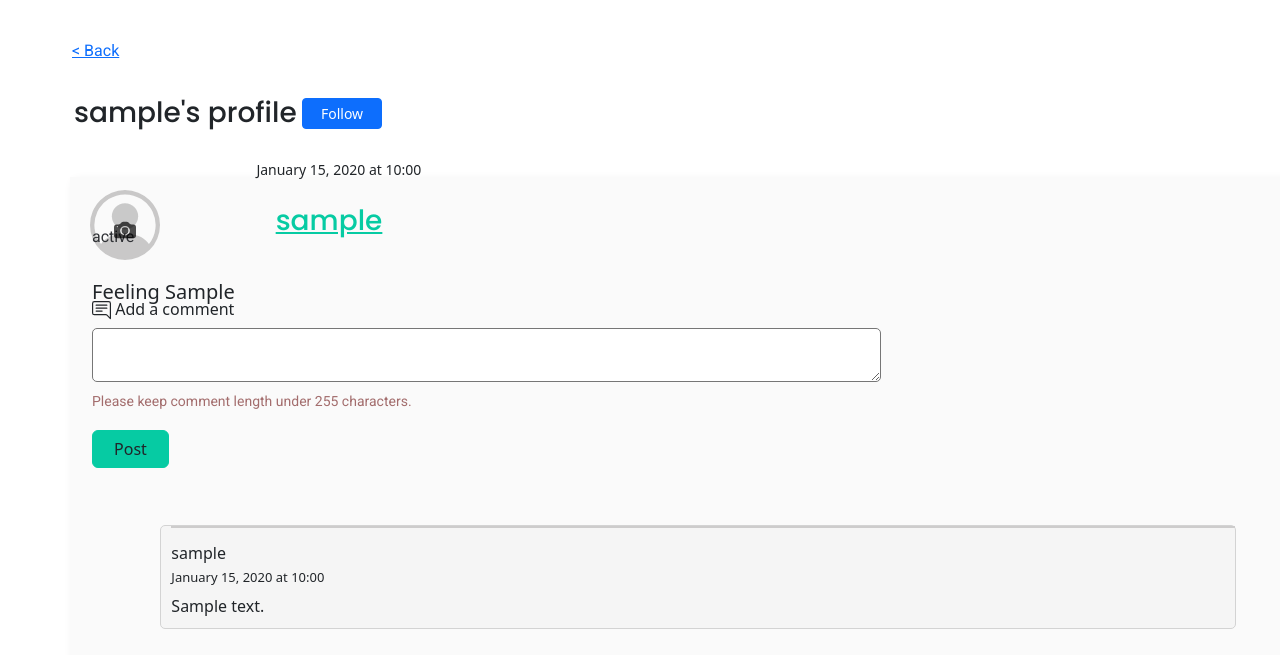
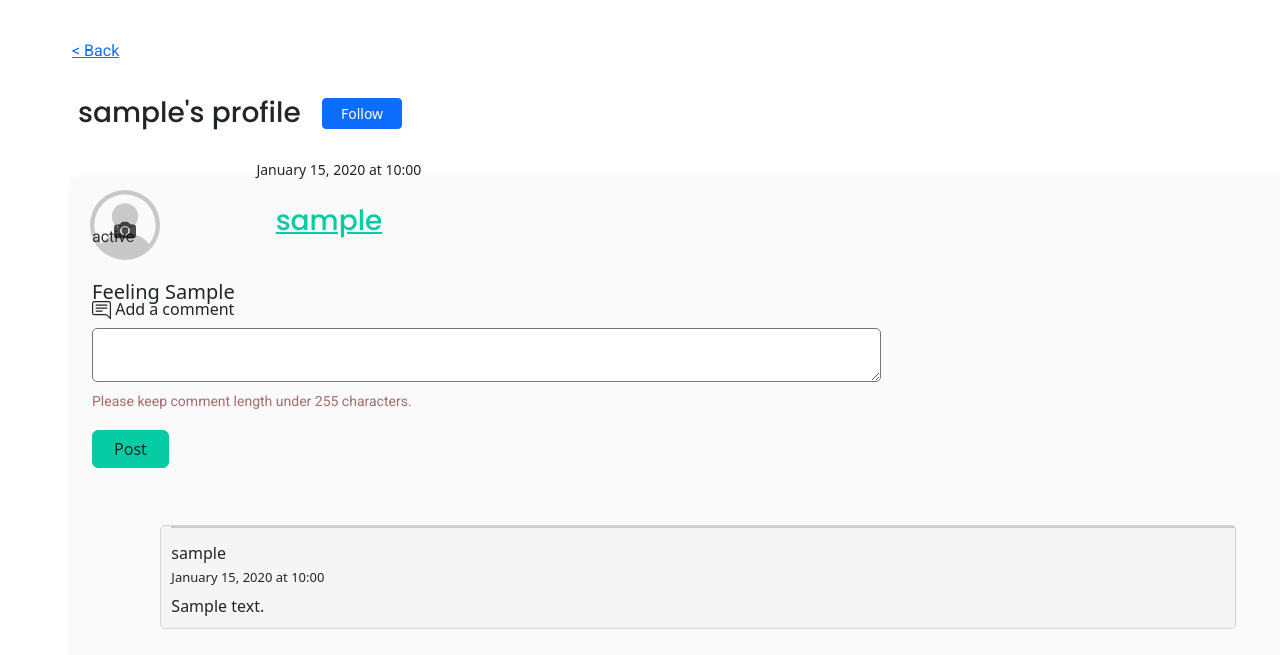
Before and after one commit to Cahmadzai/Moods, a Flask app: template templates/user_profile.html in a window 1280 px wide; the page is wider, and only the part inside the window is pictured. Shown: the part 302-957 px from the top of that part. Run offline with Flask 2, Linux system fonts and the light colour scheme; the template is opened without the code that fills it: most values are stand-ins (such as "Sample title", 1, 10 or a date in 2020); some libraries are stand-ins or nearby versions.

Commit message:
Aligned content.

```diff
--- a/static/css/follow-button.css
+++ b/static/css/follow-button.css
@@ -1,6 +1,6 @@
 #unfollow-button{
     position: relative;
-    left: 220px;
+    left: 240px;
     top: -0px;
     width: 80px;
 
@@ -9,14 +9,14 @@
 #follow-button{
     position: relative;
     width: 80px;
-    left: 220px;
+    left: 240px;
     top: -0px
 }
 
 .user-profile-header{
     position: relative;
     bottom: -40px;
-    right: 20px;
+    right:16px;
     padding-left: .75rem;
     font-family: Poppins;
     font-weight: 600;
```
